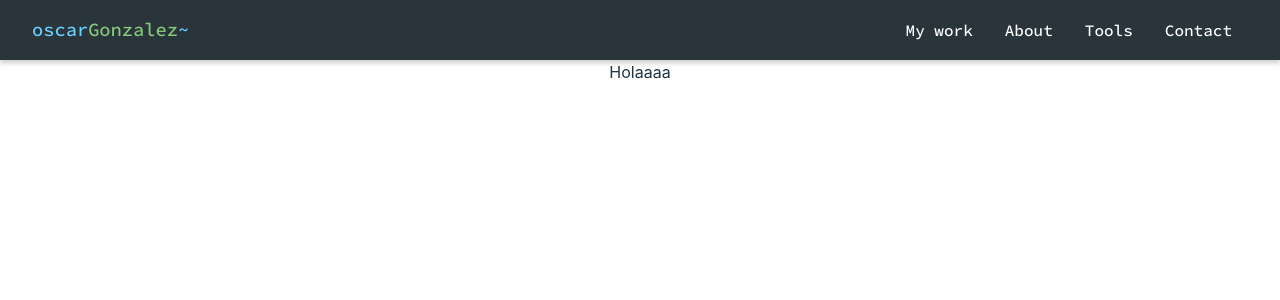
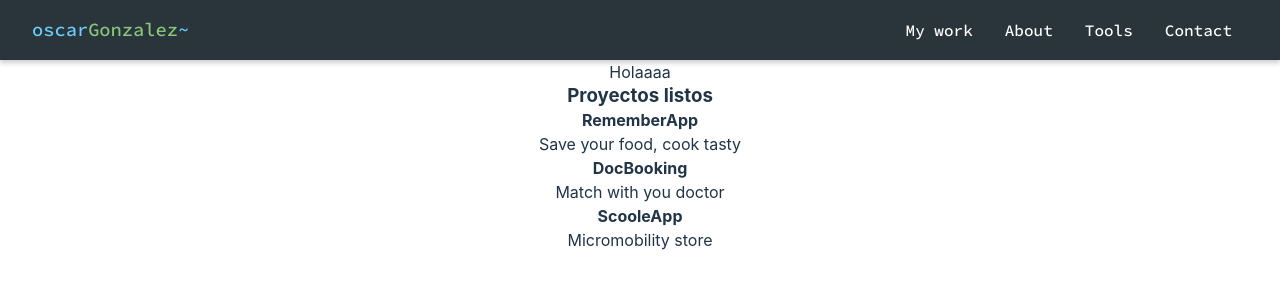
Before and after one commit to oscargon12/react_portfolio, a React (Vite) app: page / in a window 1280 px wide. Shown: the top 300 px of the page. Built offline with nearby package versions, Linux system fonts and the light colour scheme.

Commit message:
item / itemList / itemListContainer

```diff
--- /dev/null
+++ b/src/components/Item/Item.jsx
@@ -0,0 +1,10 @@
+import React from 'react'
+
+export const Item = ({proj}) => {
+  return (
+    <article key={proj.id}>
+      <h4>{proj.name}</h4>
+      <p>{proj.desc}</p>
+    </article>
+  )
+}
--- /dev/null
+++ b/src/components/ItemList/ItemList.jsx
@@ -0,0 +1,15 @@
+import React from 'react'
+import { Item } from '../Item/Item'
+
+export const ItemList = ({items}) => {
+
+  return (
+    <section>
+        <h3> Proyectos listos </h3>
+
+        <div>
+           {items.map((proj) => <Item key={proj.id} proj={proj}/> )}
+        </div>
+    </section>
+  )
+}
--- a/src/components/ItemListContainer/ItemListContainer.jsx
+++ b/src/components/ItemListContainer/ItemListContainer.jsx
@@ -1,11 +1,45 @@
-import React from 'react'
+import React, { useEffect, useState } from 'react'
+import { getProjects } from '../../helpers/getData'
+import { ItemList } from '../ItemList/ItemList'
 
 export const ItemListContainer = (props) => {
+
+  const [loading, setLoading] = useState(false)
+  const [projects, setProjects] = useState([])
+
+  console.log(projects);
+
+  useEffect(() => {
+
+    setLoading(true)
+    getProjects()
+      .then((resp) => {
+        setProjects(resp)
+      })
+      .catch((error) => {
+        console.log(error);
+      })
+      .finally(() => {
+        setLoading(false)
+        console.log('llamado finalizado')
+      })
+
+  }, [])
 
   const {greetting} = props
 
   return (
-    <div className='mt-4'>{greetting}</div>
-    //npm install react-icons --save
+    <>
+      <div className='mt-4'>{greetting}</div>
+      {/* npm install react-icons --save */}
+
+      {
+        loading ? <h3> Cargando datos... </h3>
+        //TODO: Cambiar titulo por spinner
+        : <>
+           <ItemList items={projects}/>
+        </>
+      }
+    </>
   )
 }
--- /dev/null
+++ b/src/data/projects.js
@@ -0,0 +1,26 @@
+export const projects = [
+    {
+      id: 1,
+      name: 'RememberApp',
+      desc: 'Save your food, cook tasty',
+      tools: ['bootstrap', 'Vanilla JS'],
+      link: 'https//project1.com',
+      github: 'https//project1.com',
+    },
+    {
+      id: 2,
+      name: 'DocBooking',
+      desc: 'Match with you doctor',
+      tools: ['bootstrap', 'Angular JS', 'Mongo DB', 'Express', 'Node'],
+      link: 'https//project1.com',
+      github: 'https//project1.com',
+    },
+    {
+      id: 3,
+      name: 'ScooleApp',
+      desc: 'Micromobility store',
+      tools: ['bootstrap', 'React', 'Firebase'],
+      link: 'https//project1.com',
+      github: 'https//project1.com',
+    },
+  ]
--- /dev/null
+++ b/src/helpers/getData.js
@@ -0,0 +1,9 @@
+import { projects } from '../data/projects'
+
+export const getProjects = () => {
+    return new Promise((resolve, reject) => {
+        setTimeout(() => {
+            resolve(projects)
+        }, 3000)
+    })
+}
```
